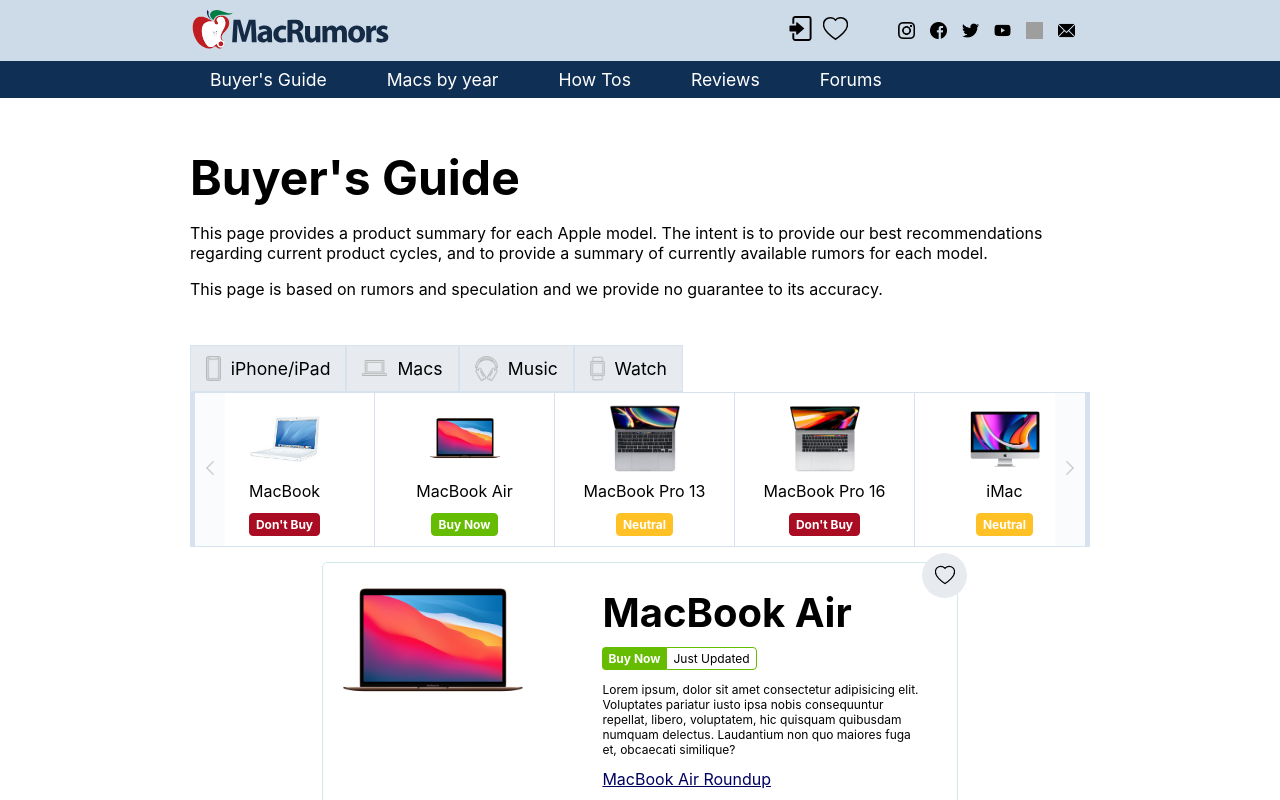
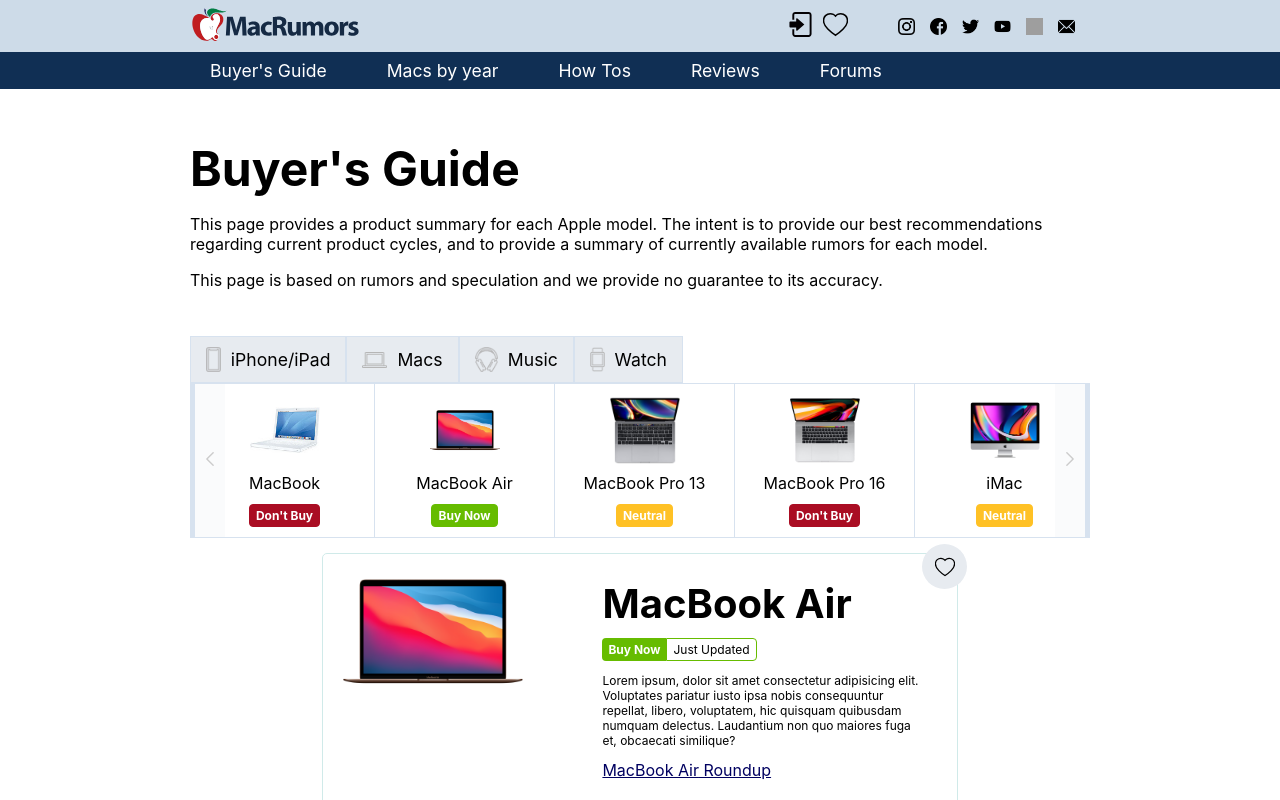
Before and after one commit to MichaelStavrov/Mac, a React (Create React App) app: page / in a window 1280 px wide. Shown: the top 800 px of the page. Built offline with nearby package versions, Linux system fonts and the light colour scheme; grey boxes are pictures that could not be loaded.

Commit message:
Co-authored-by: Max Sinyakov <sinyakov@users.noreply.github.com>

```diff
--- a/src/Components/Header/header.module.css
+++ b/src/Components/Header/header.module.css
@@ -39,8 +39,7 @@
 }
 
 .iconLogo {
-  /* margin-right: 300px; */
-  max-width: 200px;
+  max-width: 170px;
   cursor: pointer;
 }
 
--- a/src/Components/Main/pages/Auth/Auth.tsx
+++ b/src/Components/Main/pages/Auth/Auth.tsx
@@ -4,6 +4,7 @@
 import { InputText } from "../../../Form/InputText";
 import React from "react";
 import { Spinner } from "../../../Spinner/Spinner";
+import { Link } from "react-router-dom";
 
 export function Auth() {
   return (
@@ -44,6 +45,7 @@
             <React.Fragment>
               <div className={s.blackout}></div>
               <Spinner/>
+
             </React.Fragment>
           ) : (
             <Form className={s.form}>
```
